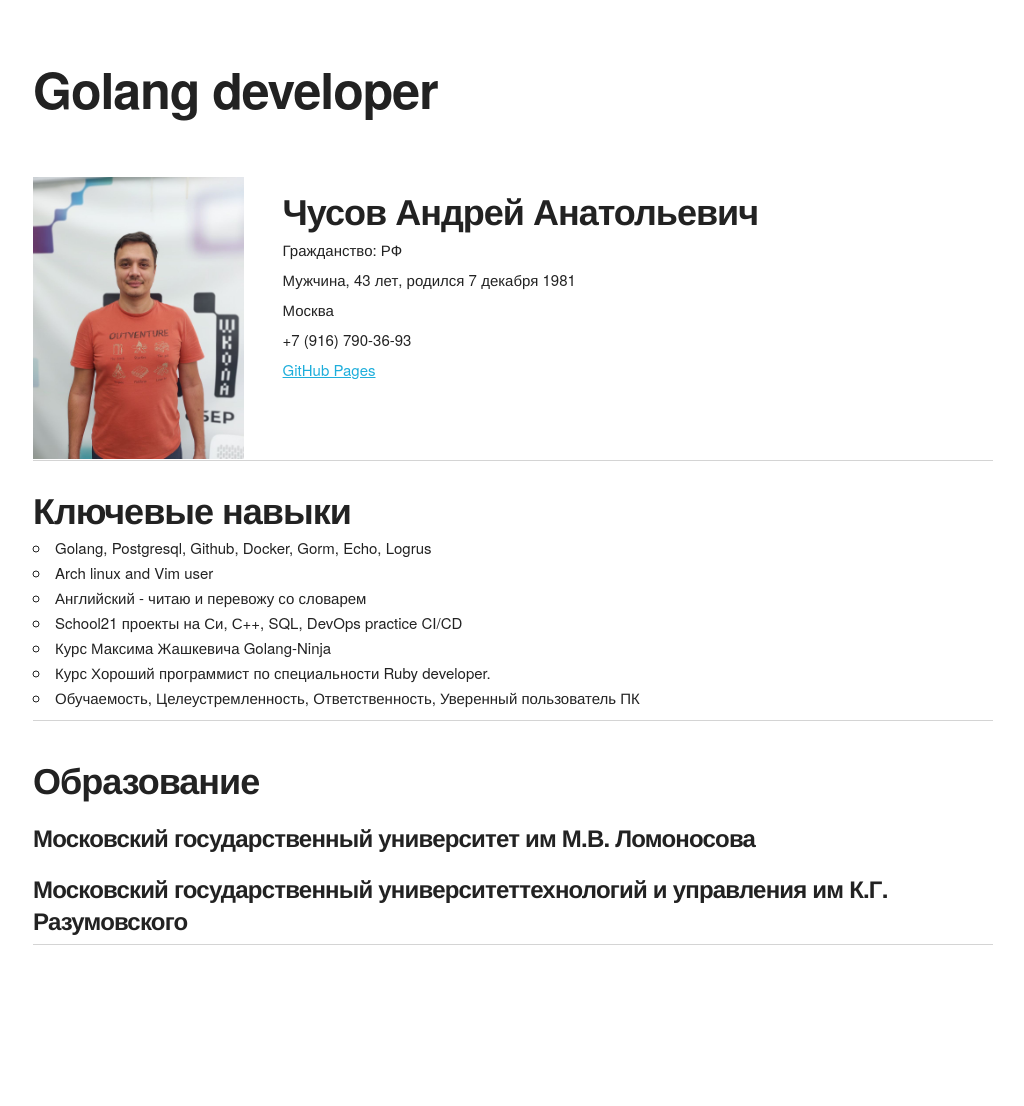
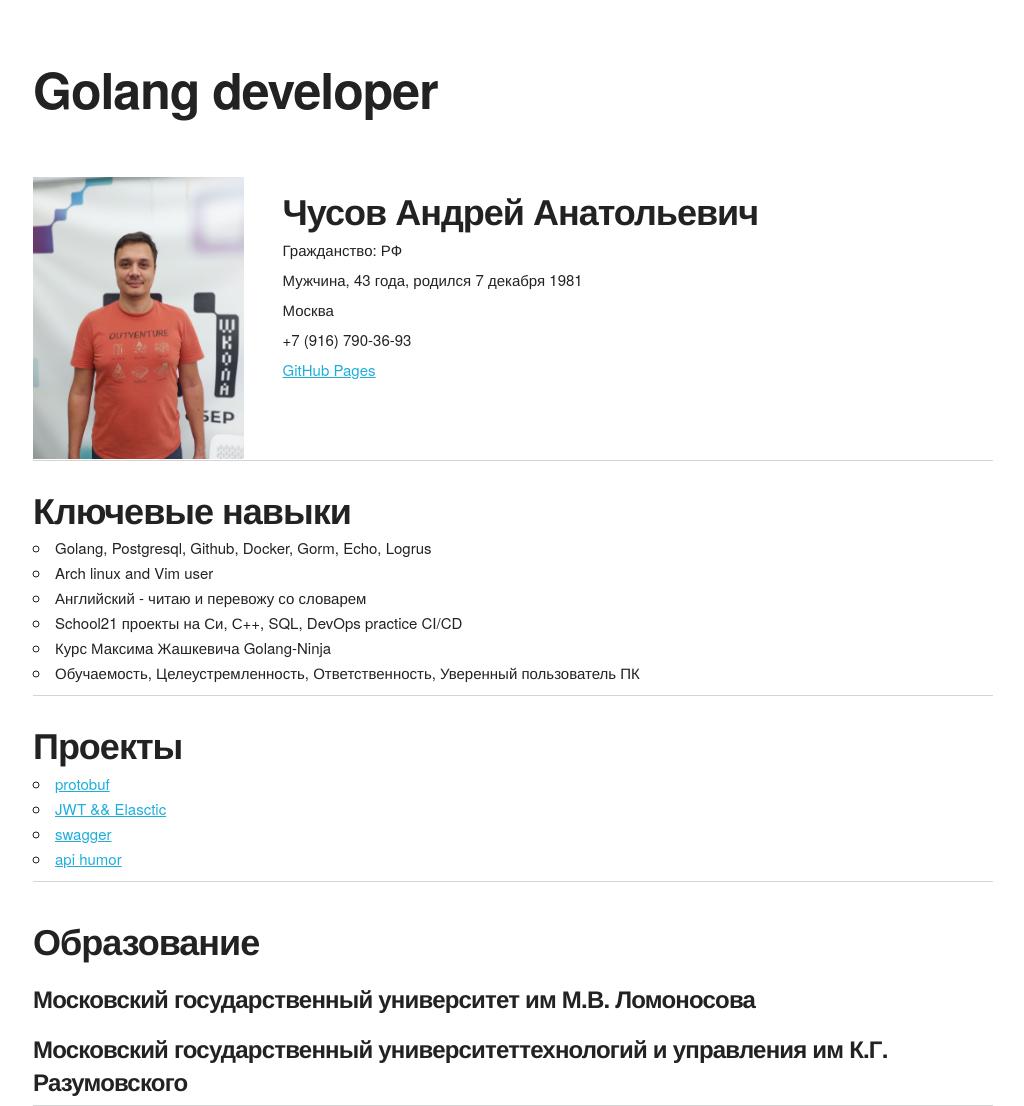
Before and after one commit to Aidahar/cv, a plain HTML site: page index.html in a window 1280 px wide. Shown: the whole page, without its empty margins (127-1151 px from the left). Before the commit the page ends 945 px from the top, so only its background shows below. Drawn offline with Linux system fonts and the light colour scheme.

Commit message:
Update index.html

```diff
--- a/index.html
+++ b/index.html
@@ -26,7 +26,7 @@
           <div class="description">
             <h3>Чусов Андрей Анатольевич</h3>
             <p>Гражданство: РФ</p>
-            <p>Мужчина, 43 лет, родился 7 декабря 1981</p>
+            <p>Мужчина, 43 года, родился 7 декабря 1981</p>
             <p>Москва</p>
             <p>+7 (916) 790-36-93</p>
 	    <a href="https://github.com/Aidahar">GitHub Pages</a>
@@ -42,8 +42,17 @@
          <li>Английский - читаю и перевожу со словарем</li>
 	 <li>School21 проекты на Си, С++, SQL, DevOps practice CI/CD</li>
 	 <li>Курс Максима Жашкевича Golang-Ninja</li>
-         <li>Курс Хороший программист по специальности Ruby developer.</li>
+<!--          <li>Курс Хороший программист по специальности Ruby developer.</li> -->
          <li>Обучаемость, Целеустремленность, Ответственность, Уверенный пользователь ПК</li>
+       </ul>
+    </section>
+    <section class="projects">
+       <h3>Проекты</h3>
+       <ul>
+         <li><a href="https://github.com/Aidahar/protoBuf">protobuf</a></li>
+	 <li><a href="https://github.com/Aidahar/ElasticJWT">JWT && Elasctic</a></li>
+	 <li><a href="https://github.com/Aidahar/swaggerTry">swagger</a></li>
+	 <li><a href="https://github.com/Aidahar/humor_api">api humor</a></li>
        </ul>
     </section>
     <section class="education">
```
